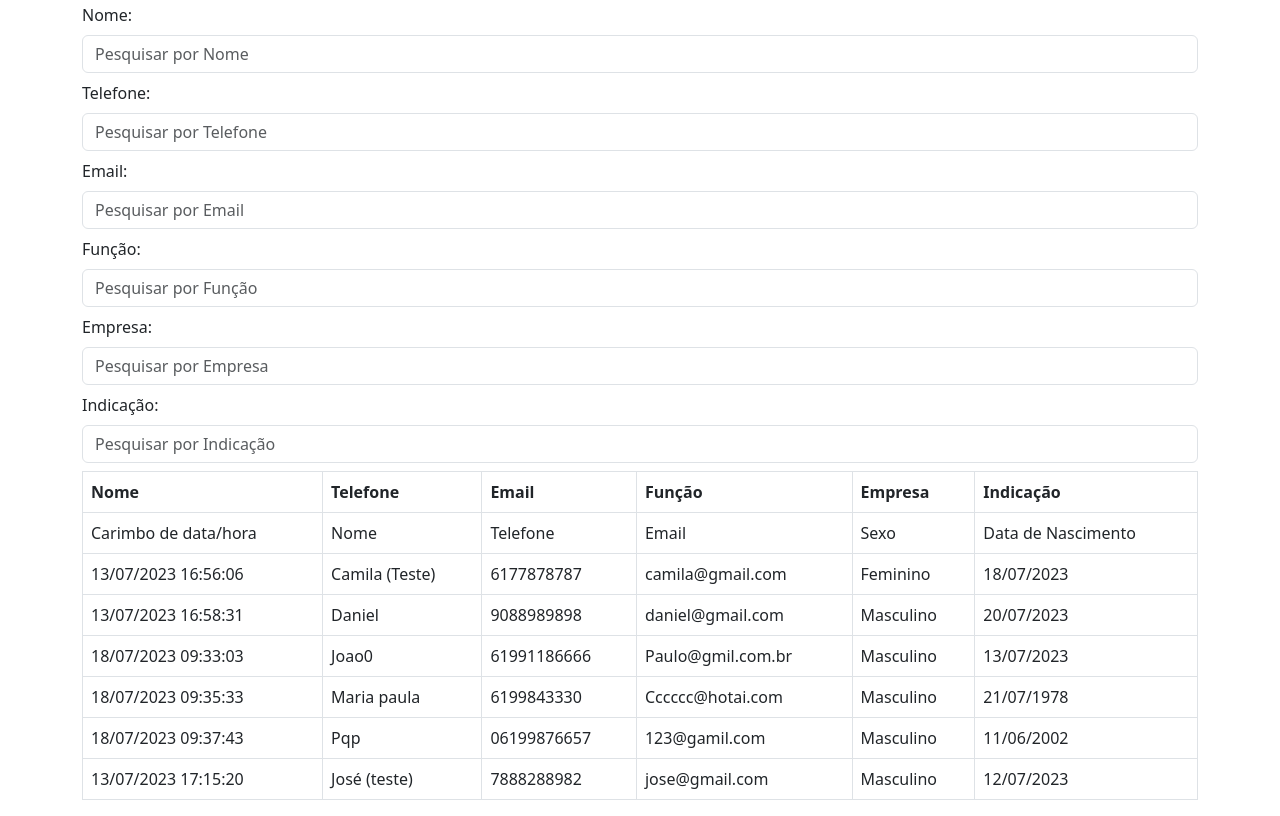
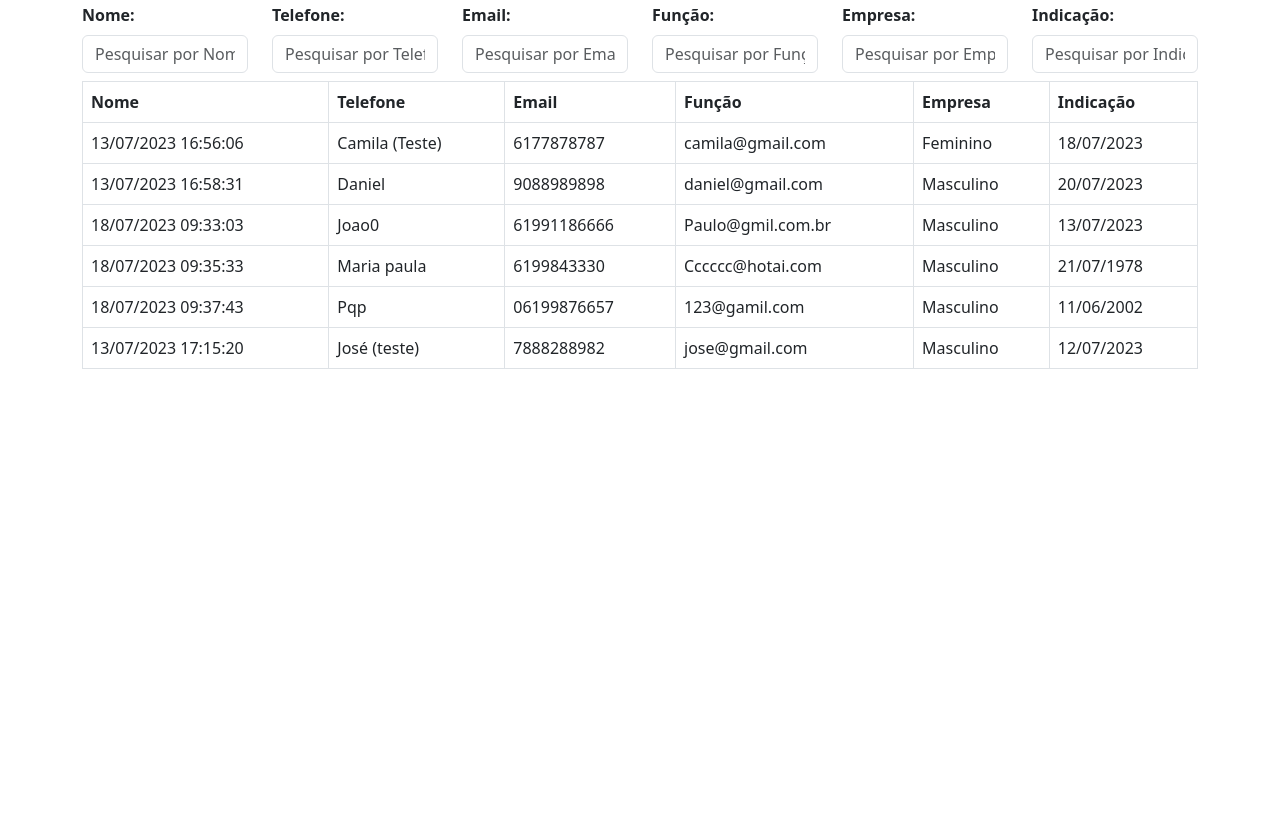
Before and after one commit to projectsys64/base-tabanez, a plain HTML site: page index.html in a window 1280 px wide. Shown: the part 101-917 px from the top of the page. After the commit the page ends 800 px from the top, so only its background shows below. Drawn offline with nearby package versions, Linux system fonts and the light colour scheme.

Commit message:
Update index.html

```diff
--- a/index.html
+++ b/index.html
@@ -13,29 +13,31 @@
   <h1>Filtrar e exibir dados da planilha</h1>
 
   <!-- Campos de pesquisa -->
-  <div class="mb-2">
-    <label for="searchNome" class="form-label">Nome:</label>
+  <div class="row mb-2">
+    <div class="col">
+      <label for="searchNome" class="form-label"><b>Nome:</b></label>
       <input type="text" id="searchNome" class="form-control" placeholder="Pesquisar por Nome">
     </div>
-  <div class="mb-2">
-    <label for="searchTelefone" class="form-label">Telefone:</label>
+    <div class="col">
+      <label for="searchTelefone" class="form-label"><b>Telefone:</b></label>
       <input type="text" id="searchTelefone" class="form-control" placeholder="Pesquisar por Telefone">
     </div>
-  <div class="mb-2">
-    <label for="searchEmail" class="form-label">Email:</label>
+    <div class="col">
+      <label for="searchEmail" class="form-label"><b>Email:</b></label>
       <input type="text" id="searchEmail" class="form-control" placeholder="Pesquisar por Email">
     </div>
-  <div class="mb-2">
-    <label for="searchFuncao" class="form-label">Função:</label>
+    <div class="col">
+      <label for="searchFuncao" class="form-label"><b>Função:</b></label>
       <input type="text" id="searchFuncao" class="form-control" placeholder="Pesquisar por Função">
     </div>
-  <div class="mb-2">
-    <label for="searchEmpresa" class="form-label">Empresa:</label>
+    <div class="col">
+      <label for="searchEmpresa" class="form-label"><b>Empresa:</b></label>
       <input type="text" id="searchEmpresa" class="form-control" placeholder="Pesquisar por Empresa">
     </div>
-  <div class="mb-2">
-    <label for="searchIndicacao" class="form-label">Indicação:</label>
+    <div class="col">
+      <label for="searchIndicacao" class="form-label"><b>Indicação:</b></label>
       <input type="text" id="searchIndicacao" class="form-control" placeholder="Pesquisar por Indicação">
+    </div>
   </div>
 
   <!-- Tabela para exibir dados -->
@@ -71,7 +73,7 @@
     try {
       const response = await fetch("base.csv"); // Assumindo que o arquivo "base.csv" está na mesma pasta que o HTML
       const csvData = await response.text();
-      const rows = csvData.split("\n");
+      const rows = csvData.split("\n").slice(1); // Ignorar a primeira linha (nomes)
 
       // Preencher a tabela com os dados
       tableBody.innerHTML = "";
```
Lines whose indentation alone changed are shown as unchanged.
